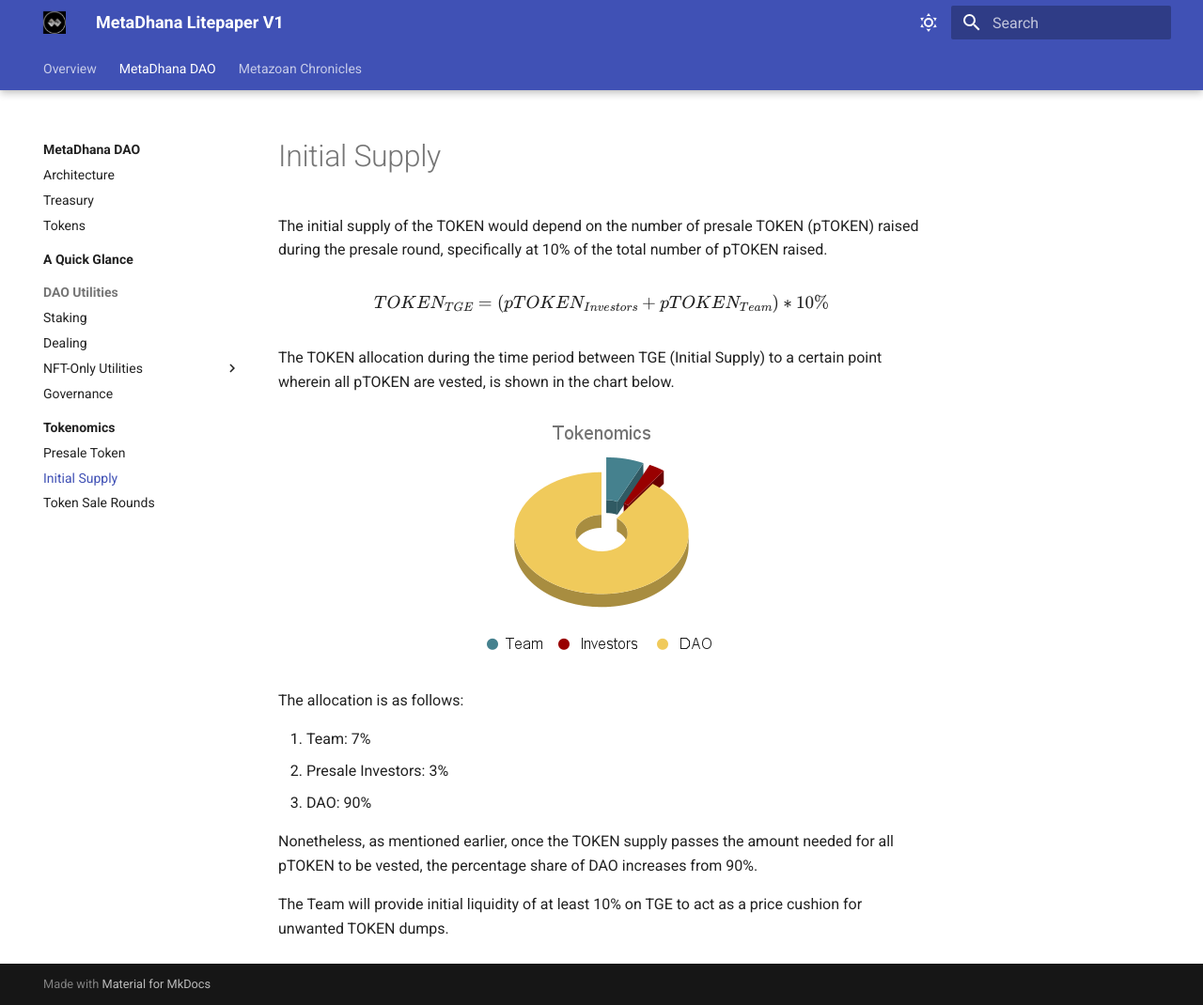
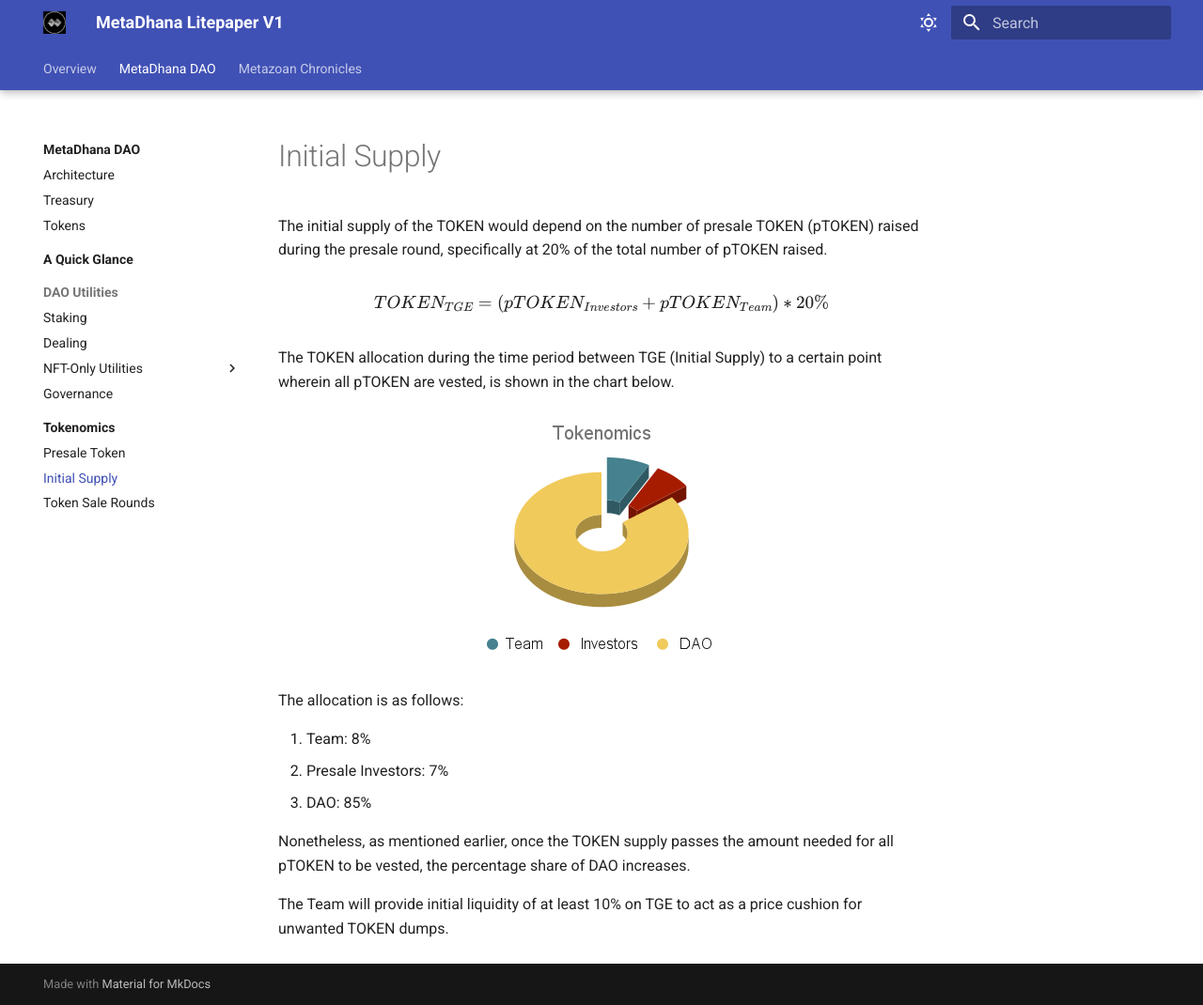
Before and after one commit to AshtreeBV/metazoan-whitepaper, an MkDocs documentation site: the page built from docs/dao/tokenomics/initial-supply.md, in a window 1280 px wide and 1070 px high. Shown: the whole window at 94% size. Built offline with MkDocs 1.6.1 and Material for MkDocs 9.7.7, drawn with Linux system fonts in a browser that asks for light colours.

Commit message:
Revised Tokenomics + Hardcap

```diff
--- a/docs/dao/tokenomics/initial-supply.md
+++ b/docs/dao/tokenomics/initial-supply.md
@@ -1,9 +1,9 @@
 # Initial Supply
 
-The initial supply of the TOKEN would depend on the number of presale TOKEN (pTOKEN) raised during the presale round, specifically at 10% of the total number of pTOKEN raised.
+The initial supply of the TOKEN would depend on the number of presale TOKEN (pTOKEN) raised during the presale round, specifically at 20% of the total number of pTOKEN raised.
 
 $$
-TOKEN_{TGE} = \left(pTOKEN_{Investors} + pTOKEN_{Team}\right) * 10\text{%}
+TOKEN_{TGE} = \left(pTOKEN_{Investors} + pTOKEN_{Team}\right) * 20\text{%}
 $$
 
 The TOKEN allocation during the time period between TGE (Initial Supply) to a certain point wherein all pTOKEN are vested, is shown in the chart below.
@@ -14,10 +14,10 @@ The TOKEN allocation during the time period between TGE (Initial Supply) to a ce
 
 The allocation is as follows:
 
-1. Team: 7%
-2. Presale Investors: 3%
-3. DAO: 90%
+1. Team: 8%
+2. Presale Investors: 7%
+3. DAO: 85%
 
-Nonetheless, as mentioned earlier, once the TOKEN supply passes the amount needed for all pTOKEN to be vested, the percentage share of DAO increases from 90%.
+Nonetheless, as mentioned earlier, once the TOKEN supply passes the amount needed for all pTOKEN to be vested, the percentage share of DAO increases.
 
 The Team will provide initial liquidity of at least 10% on TGE to act as a price cushion for unwanted TOKEN dumps.
```
Also changed, not shown: docs/dao/tokenomics/README.md (+3 -1 lines), docs/dao/tokenomics/presale-token.md (+8 -4 lines), docs/dao/tokenomics/sale-rounds.md (+28 -30 lines), docs/assets/charts/team-inv-share.png, docs/assets/charts/tokenomics.png.
